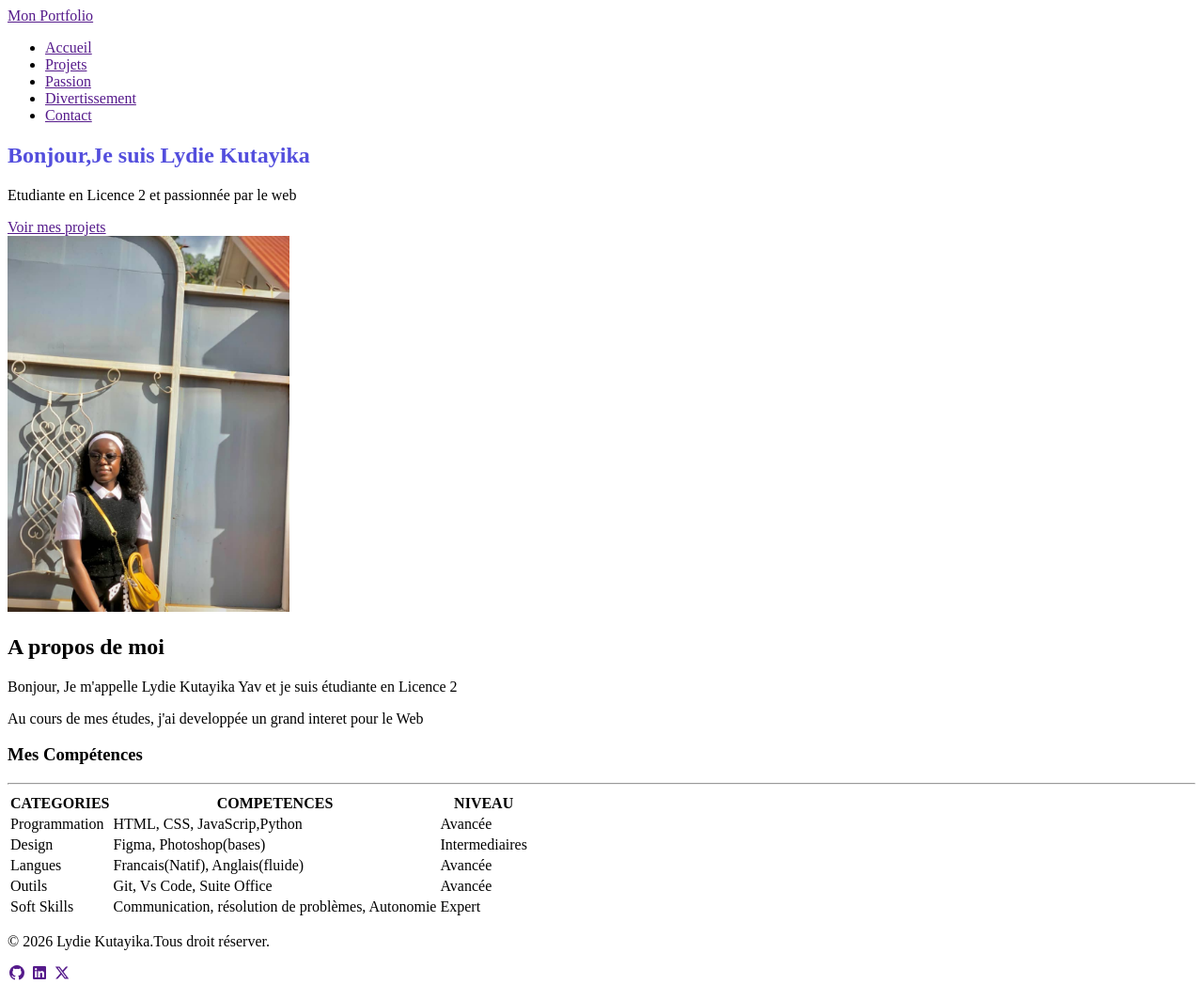
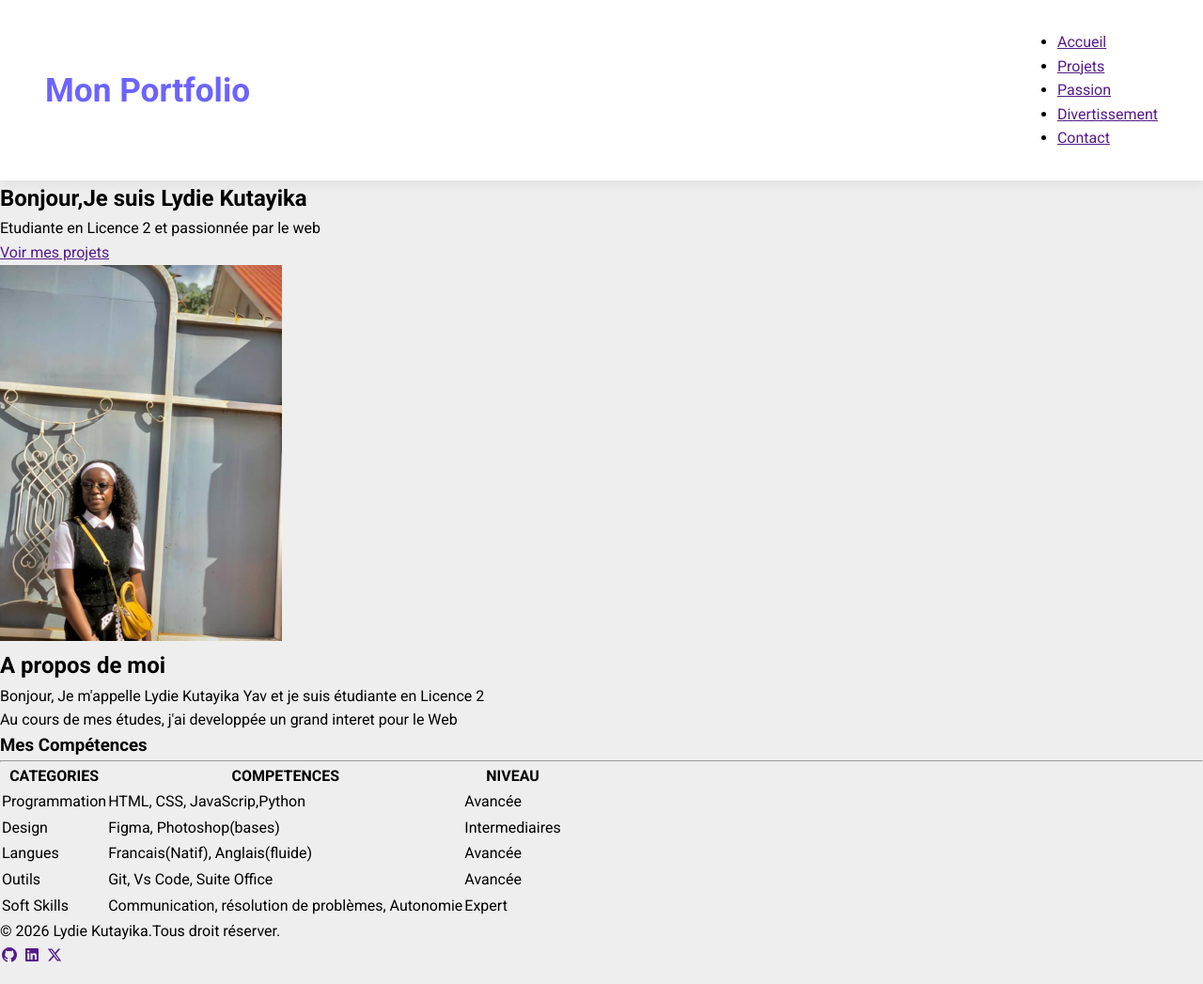
Before and after one commit to 24ky175si-beep/Mon-Porttfolio-2026, a plain HTML site: page index.html in a window 1280 px wide. Shown: the whole page at 94% size. Drawn offline with Linux system fonts and the light colour scheme.

Commit message:
stylisation du header

```diff
--- a/CSS/Style.css
+++ b/CSS/Style.css
@@ -7,8 +7,33 @@
     ---gris-très-clair: #F8F8F8;
     ---gris-clair: #EEE;
 }
+*{
+    margin: 0;
+    padding: 0;
+    box-sizing: border-box;
+}
 
+body {
+    background-color: var(---gris-clair);
+    font-family:Roboto, sans-derif;
+    line-height: 1.6;
+}
 
-h1{
-    color: var(--violet-fonce);
+header{
+    background-color: white;
+    box-shadow: 2px 6px 10px rgba(0, 0, 0, 0.05);
+    position: sticky;
+    top: 0;
+    z-index: 100;
+    display: flex;
+    justify-content: space-between;
+    align-items: center;
+    padding: 2rem 3rem;
 }
+
+header div a {
+    text-decoration: none;
+    font-size: 2.2rem;
+    font-weight: bold;
+    color: var(--violet-doux);
+}
--- a/index.html
+++ b/index.html
@@ -7,13 +7,14 @@
     <title>Mon Portfolio</title>
     <link rel="stylesheet" href="CSS/Style.css">
     <link rel="stylesheet" href="https://cdnjs.cloudflare.com/ajax/libs/font-awesome/7.0.1/css/all.min.css" integrity="sha512-2SwdPD6INVrV/lHTZbO2nodKhrnDdJK9/kg2XD1r9uGqPo1cUbujc+IYdlYdEErWNu69gVcYgdxlmVmzTWnetw==" crossorigin="anonymous" referrerpolicy="no-referrer" />
+    <link rel="preconnect" href="https://fonts.googleapis.com">
+<link rel="preconnect" href="https://fonts.gstatic.com" crossorigin>
+<link href="https://fonts.googleapis.com/css2?family=Roboto:ital,wght@0,100..900;1,100..900&display=swap" rel="stylesheet">
 </head>
 
 <body>
     <header>
-        <div>
-            <a href=""> Mon Portfolio</a>
-            <div>
+        <div><a href="Mon Portfolio">Mon Portfolio</a></div>
                 <nav>
                     <ul>
                         <li><a href="">Accueil</a></li>
```
